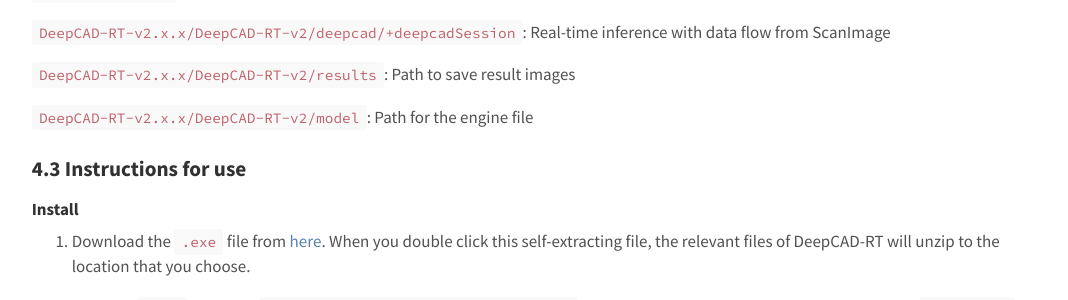
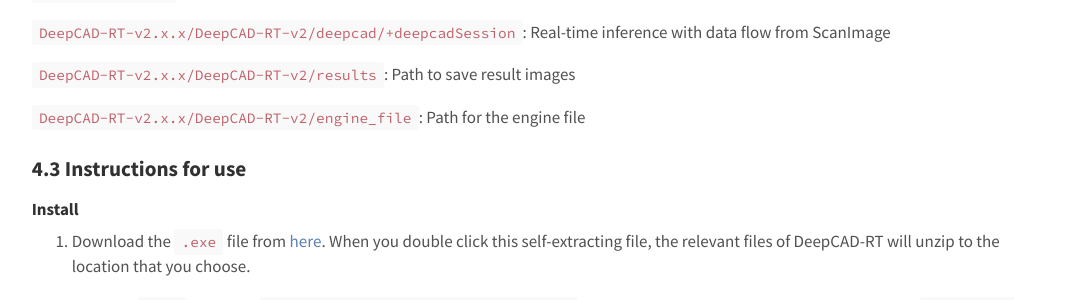
Before and after one commit to cabooster/DeepCAD-RT, a Jekyll site: the page built from Tutorial.md, in a window 1280 px wide and 900 px high, scrolled down 4844 px. Shown: the part 151-451 px from the top of the window, without its empty margins (100-1168 px from the left). Built offline with Jekyll 4.4.1, drawn with Linux system fonts in a browser that asks for light colours.

Commit message:
Update Tutorial.md

```diff
--- a/Tutorial.md
+++ b/Tutorial.md
@@ -119,7 +119,7 @@
 
 `DeepCAD-RT-v2.x.x/DeepCAD-RT-v2/results`: Path to save result images
 
-`DeepCAD-RT-v2.x.x/DeepCAD-RT-v2/model`: Path for the engine file
+`DeepCAD-RT-v2.x.x/DeepCAD-RT-v2/engine_file`: Path for the engine file
 
 ### 4.3 Instructions for use
 
```
